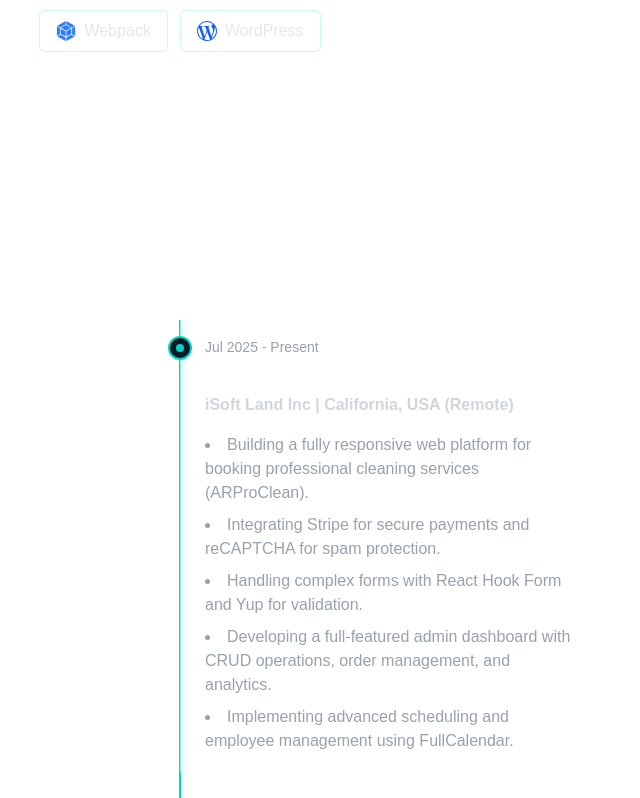
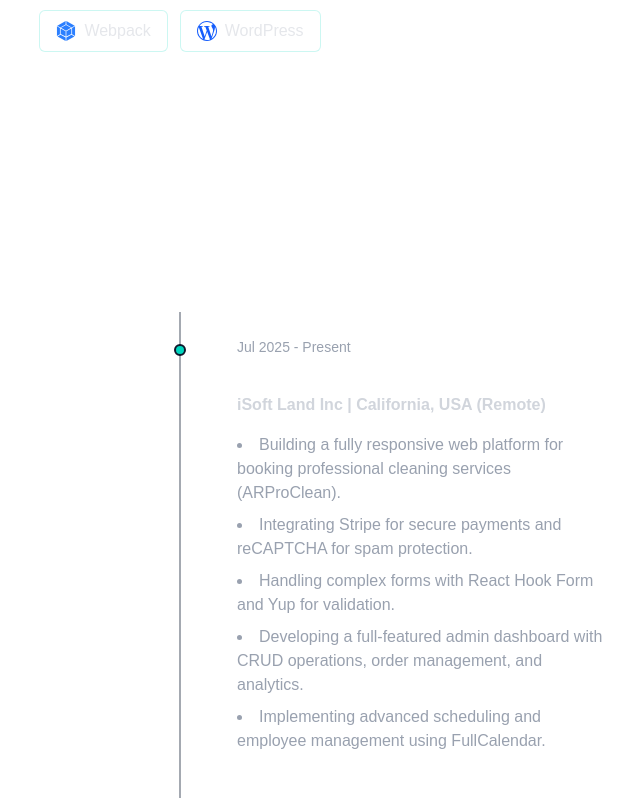
Before and after one commit to Abdalghani-Dakkak/my-portfolio, a Next.js app: page / in a window 1280 px wide. Shown: the part 1342-2140 px from the top of the page, without its empty margins (460-1100 px from the left). Built offline with nearby package versions, Linux system fonts and the light colour scheme.

Commit message:
fix some bugs

```diff
--- a/src/components/Experience.js
+++ b/src/components/Experience.js
@@ -9,9 +9,8 @@ const ExperienceCard = ({ role, company, location, date, description }) => {
     <div
       className="
         p-6 rounded-lg border border-white/10
-      bg-white/5 backdrop-blur-xs
-      transition-all duration-300
-      hover:border-teal-400/50 hover:bg-white/10
+      bg-white/5 backdrop-blur-sm transition-all
+        duration-300 hover:border-teal-400/50 hover:bg-white/10
       "
     >
       <p className="text-gray-400 text-sm mb-1">{date}</p>
@@ -39,15 +38,16 @@ const Experience = () => {
   };
 
   return (
-    <section id="experience" className="py-20 px-4 md:px-0">
+    <section id="experience" className="py-20 px-4">
       <div className="max-w-4xl mx-auto">
         <h2 className="text-3xl font-bold text-center text-white mb-16">
           Work Experience
         </h2>
 
         <div className="relative">
-          <div className="absolute left-1/2 top-0 bottom-0 w-[2px] bg-teal-400 -translate-x-1/2 my-2" />
+          <div className="absolute left-3 top-0 bottom-0 w-px bg-gray-600 md:left-1/2 md:-translate-x-1/2" />
 
+          <div className="flex flex-col gap-12">
             {experience.map((exp, index) => (
               <motion.div
                 key={index}
@@ -55,33 +55,28 @@ const Experience = () => {
                 initial="hidden"
                 whileInView="visible"
                 viewport={{ once: false, amount: 0.3 }}
-              className="mb-10 relative"
+                className="relative pl-8 md:pl-0 md:flex md:items-center"
               >
-              <div className="flex flex-col md:flex-row items-center">
                 <div
-                  className={`md:w-1/2 ${index % 2 !== 0 ? "md:order-2" : ""}`}
+                  className={`hidden md:block md:w-1/2 ${
+                    index % 2 === 0
+                      ? "md:pr-8 md:text-right"
+                      : "md:pl-8 md:order-2"
+                  }`}
                 />
 
-                <div
-                  className="
-                    absolute left-1/2 top-0 -translate-x-1/2 -translate-y-[-24px]
-                    w-6 h-6 rounded-full bg-slate-900 border-2 border-teal-400
-                    flex items-center justify-center z-10
-                  "
-                >
-                  <div className="w-2 h-2 bg-teal-400 rounded-full" />
-                </div>
+                <div className="absolute left-[6px] top-8 w-3 h-3 rounded-full bg-teal-400 border-2 border-slate-900 z-10 md:left-1/2 md:-translate-x-1/2" />
 
                 <div
                   className={`md:w-1/2 ${
-                    index % 2 !== 0 ? "md:pl-8" : "md:pr-8"
+                    index % 2 === 0 ? "md:pl-8" : "md:pr-8"
                   }`}
                 >
                   <ExperienceCard {...exp} />
                 </div>
-              </div>
               </motion.div>
             ))}
+          </div>
         </div>
       </div>
     </section>
--- a/src/components/Hero.js
+++ b/src/components/Hero.js
@@ -29,7 +29,7 @@ const Hero = () => {
         >
           <div className="relative w-full h-full bg-slate-900 rounded-full">
             <Image
-              src="/profile.jpg"
+              src="/images/profile.jpg"
               alt="Abdalghani Dakkak Profile Photo"
               layout="fill"
               objectFit="cover"
--- a/src/components/Navbar.js
+++ b/src/components/Navbar.js
@@ -54,7 +54,7 @@ const Navbar = () => {
             </a>
             <motion.button
               onClick={() => setIsOpen(!isOpen)}
-              className="p-2 z-50 text-white"
+              className="p-2 z-50 text-white cursor-pointer"
             >
               {isOpen ? <HiX size={24} /> : <HiMenu size={24} />}
             </motion.button>
--- a/src/components/Projects.js
+++ b/src/components/Projects.js
@@ -33,7 +33,11 @@ const Projects = () => {
             initial="hidden"
             whileInView="visible"
             viewport={{ once: false, amount: 0.3 }}
-            className="bg-white/5 p-4 rounded-lg border border-white/10 group backdrop-blur-xs"
+            className="
+              group bg-white/5 p-4 rounded-lg border border-white/10
+              backdrop-blur-xs transition-all duration-300
+            hover:border-teal-400/50 hover:bg-white/10
+            "
           >
             <div className="relative h-52 w-full rounded-md overflow-hidden mb-4">
               <Image
```
Lines whose indentation alone changed are shown as unchanged.
